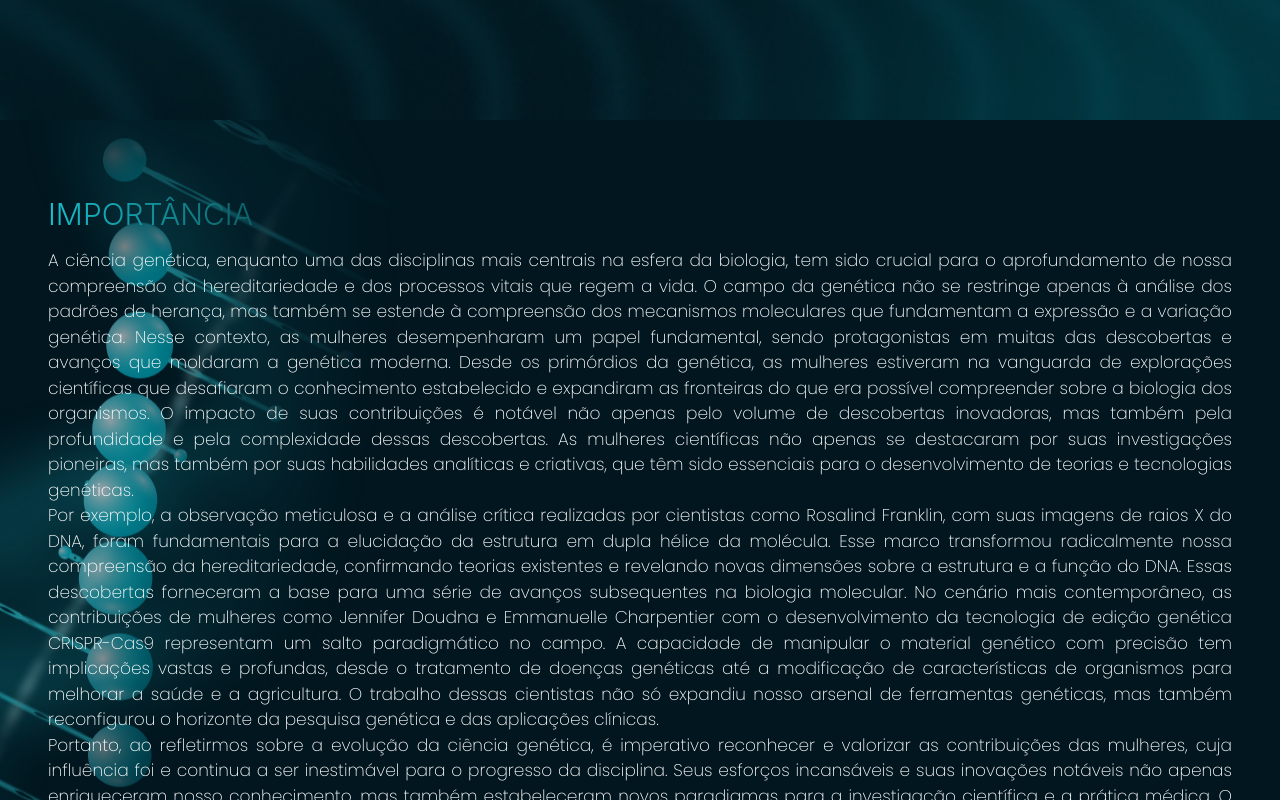
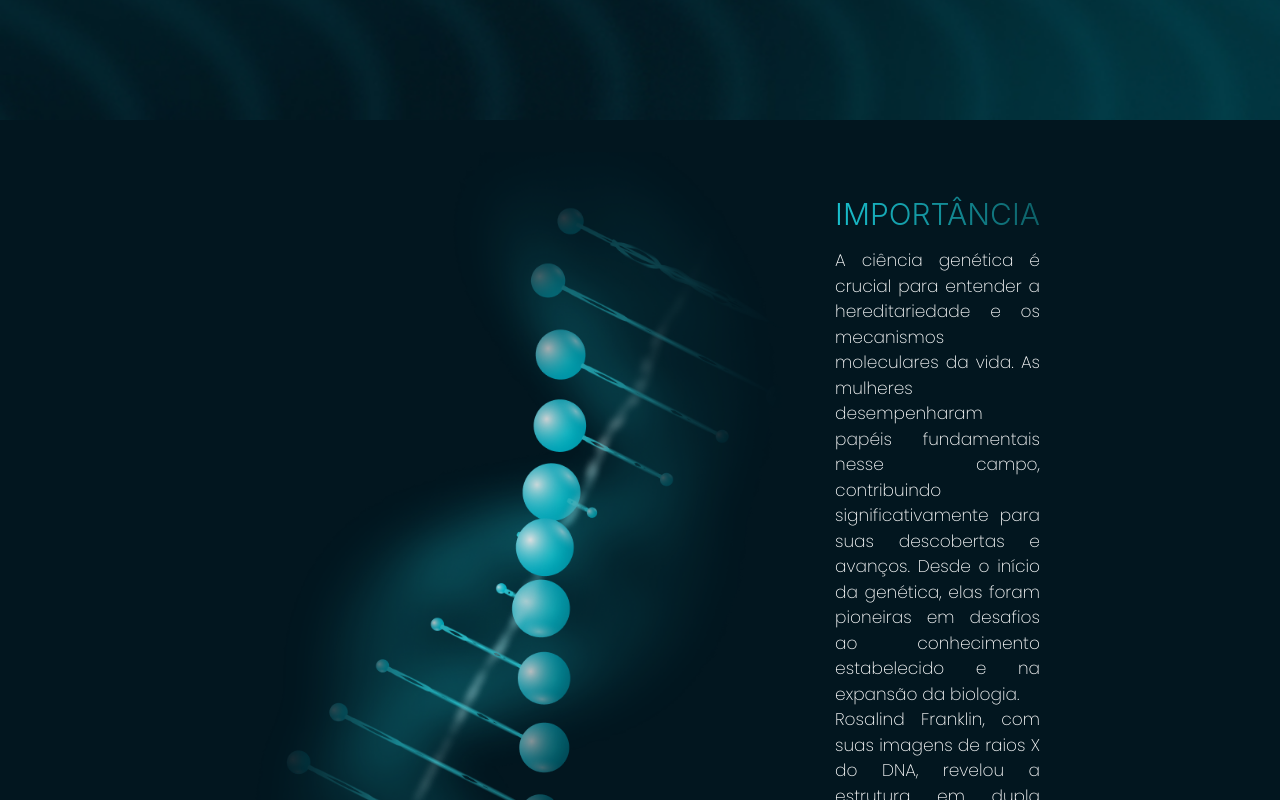
Before and after one commit to Matheus1415/Mendel, a React (Vite) app: page /MulheresXX in a window 1280 px wide. Shown: the part 680-1480 px from the top of the page. Built offline with nearby package versions, Linux system fonts and the light colour scheme.

Commit message:
commit test

```diff
--- a/src/pages/MulheresXX/index.jsx
+++ b/src/pages/MulheresXX/index.jsx
@@ -1,4 +1,4 @@
-import { Heading, Highlight, Flex, Text, Box } from "@chakra-ui/react";
+import { Heading, Highlight, Flex, Text, Box, Image } from "@chakra-ui/react";
 import VLibras from "@djpfs/react-vlibras";
 
 export function MulheresXX() {
@@ -33,25 +33,20 @@ export function MulheresXX() {
       <Flex
         direction={{ base: "column", md: "row" }}
         p={[3, 4, 8]}
-        maxW="1300px"
+        width="70%"
         mx="auto"
         alignItems="flex-start"
         gap={6}
         justify="center"
         position="relative"
         overflow="hidden"
+        justifyContent="space-between"
       >
-        <Box
-          position="absolute"
-          right="800"
-          top="0"
-          h="100%"
-          w="60%"
-          backgroundImage="url('/assets/DNA.png')"
-          backgroundPosition="left"
-          backgroundRepeat="no-repeat"
-          opacity="0.7"
-        />
+        <Box>
+         <Image src ="../../../public/assets/DNA.png"
+         />
+        </Box>
+
 
         <Box
           flex="1"
@@ -62,6 +57,7 @@ export function MulheresXX() {
           textAlign="justify"
           p={4}
           zIndex="1"
+          maxWidth="500px"
         >
           <Heading
             variant="PrimaryTitle"
@@ -72,52 +68,18 @@ export function MulheresXX() {
             Importância
           </Heading>
           <Text variant="Paragraph">
-            A ciência genética, enquanto uma das disciplinas mais centrais na
-            esfera da biologia, tem sido crucial para o aprofundamento de nossa
-            compreensão da hereditariedade e dos processos vitais que regem a
-            vida. O campo da genética não se restringe apenas à análise dos
-            padrões de herança, mas também se estende à compreensão dos
-            mecanismos moleculares que fundamentam a expressão e a variação
-            genética. Nesse contexto, as mulheres desempenharam um papel
-            fundamental, sendo protagonistas em muitas das descobertas e avanços
-            que moldaram a genética moderna. Desde os primórdios da genética, as
-            mulheres estiveram na vanguarda de explorações científicas que
-            desafiaram o conhecimento estabelecido e expandiram as fronteiras do
-            que era possível compreender sobre a biologia dos organismos. O
-            impacto de suas contribuições é notável não apenas pelo volume de
-            descobertas inovadoras, mas também pela profundidade e pela
-            complexidade dessas descobertas. As mulheres científicas não apenas
-            se destacaram por suas investigações pioneiras, mas também por suas
-            habilidades analíticas e criativas, que têm sido essenciais para o
-            desenvolvimento de teorias e tecnologias genéticas.
-            <br />
-            Por exemplo, a observação meticulosa e a análise crítica realizadas
-            por cientistas como Rosalind Franklin, com suas imagens de raios X
-            do DNA, foram fundamentais para a elucidação da estrutura em dupla
-            hélice da molécula. Esse marco transformou radicalmente nossa
-            compreensão da hereditariedade, confirmando teorias existentes e
-            revelando novas dimensões sobre a estrutura e a função do DNA. Essas
-            descobertas forneceram a base para uma série de avanços subsequentes
-            na biologia molecular. No cenário mais contemporâneo, as
-            contribuições de mulheres como Jennifer Doudna e Emmanuelle
-            Charpentier com o desenvolvimento da tecnologia de edição genética
-            CRISPR-Cas9 representam um salto paradigmático no campo. A
-            capacidade de manipular o material genético com precisão tem
-            implicações vastas e profundas, desde o tratamento de doenças
-            genéticas até a modificação de características de organismos para
-            melhorar a saúde e a agricultura. O trabalho dessas cientistas não
-            só expandiu nosso arsenal de ferramentas genéticas, mas também
-            reconfigurou o horizonte da pesquisa genética e das aplicações
-            clínicas.
-            <br />
-            Portanto, ao refletirmos sobre a evolução da ciência genética, é
-            imperativo reconhecer e valorizar as contribuições das mulheres,
-            cuja influência foi e continua a ser inestimável para o progresso da
-            disciplina. Seus esforços incansáveis e suas inovações notáveis não
-            apenas enriqueceram nosso conhecimento, mas também estabeleceram
-            novos paradigmas para a investigação científica e a prática médica.
-            O legado das mulheres na genética é uma testemunha da importância de
-            sua presença e impacto na construção da ciência moderna.
+
+
+A ciência genética é crucial para entender a hereditariedade e os mecanismos moleculares da vida. As mulheres desempenharam papéis fundamentais nesse campo, contribuindo significativamente para suas descobertas e avanços. Desde o início da genética, elas foram pioneiras em desafios ao conhecimento estabelecido e na expansão da biologia.
+<br />
+Rosalind Franklin, com suas imagens de raios X do DNA, revelou a estrutura em dupla hélice da molécula, transformando a compreensão da hereditariedade e confirmando teorias existentes. Recentemente, Jennifer Doudna e Emmanuelle Charpentier avançaram com a tecnologia de edição genética CRISPR-Cas9, permitindo manipulação precisa do DNA. Essa inovação tem vastas implicações para tratar doenças genéticas e melhorar saúde e agricultura.
+<br />
+Essas contribuições demonstram não apenas investigações pioneiras, mas também habilidades analíticas e criativas essenciais para o desenvolvimento da genética. Reconhecer o impacto das mulheres na genética é vital, pois seu trabalho é crucial para o progresso da ciência e da prática médica moderna. O legado feminino na genética reflete a importância de sua presença e impacto na ciência contemporânea.
+
+
+
+
+
           </Text>
         </Box>
       </Flex>
```
Also changed, not shown: infor24/index.html (added, +33 -0 lines).
